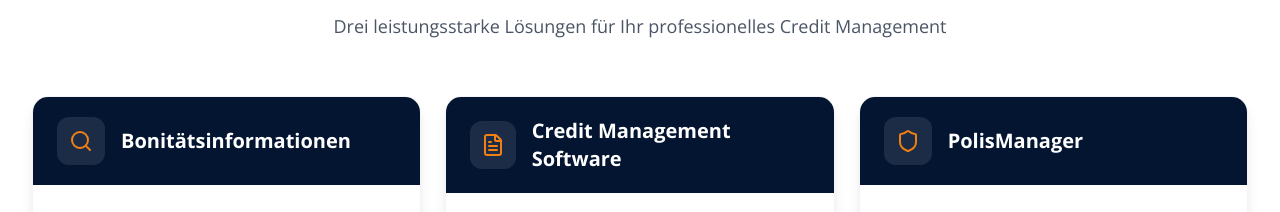
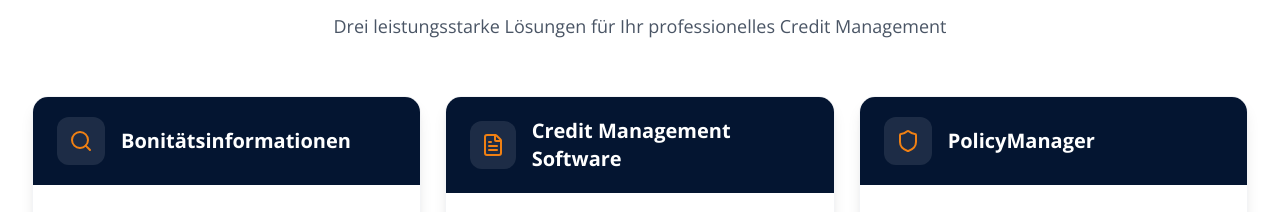
Before and after one commit to timoparlison/creditDeviceGermany, a Next.js app: page / in a window 1280 px wide. Shown: the part 1603-1815 px from the top of the page. Built offline with nearby package versions, Linux system fonts and the light colour scheme.

Commit message:
clean labels

```diff
--- a/src/app/layout.tsx
+++ b/src/app/layout.tsx
@@ -14,7 +14,7 @@
     template: '%s | CreditDevice',
   },
   description: 'Vermeiden Sie finanzielle Risiken und verwalten Sie Ihr gesamtes Credit Management in einer leistungsstarken Anwendung. Bonitätsinformationen, Debitorenmanagement und Kreditversicherung.',
-  keywords: ['Credit Management', 'Bonitätsinformationen', 'Debitorenmanagement', 'Kreditversicherung', 'PolisManager', 'Hamburg'],
+  keywords: ['Credit Management', 'Bonitätsinformationen', 'Debitorenmanagement', 'Kreditversicherung', 'PolicyManager', 'Hamburg'],
   authors: [{ name: 'CreditDevice GmbH' }],
   creator: 'CreditDevice GmbH',
   publisher: 'CreditDevice GmbH',
--- a/src/app/polismanager/page.tsx
+++ b/src/app/polismanager/page.tsx
@@ -12,7 +12,7 @@
 } from 'lucide-react';
 
 export const metadata: Metadata = {
-  title: 'PolisManager',
+  title: 'PolicyManager',
   description: 'Die einzige echte Lösung zur Verwaltung Ihrer Kreditversicherung. Verwalten Sie Kreditlimits, Umsatzmeldungen und Berichte in einer Anwendung.',
 };
 
@@ -51,16 +51,16 @@
 
 const faqItems = [
   {
-    question: 'Mit welchen Kreditversicherern arbeitet PolisManager zusammen?',
-    answer: 'PolisManager ist kompatibel mit allen großen Kreditversicherern wie Euler Hermes, Coface, Atradius und vielen anderen. Die Schnittstellen werden kontinuierlich erweitert.',
+    question: 'Mit welchen Kreditversicherern arbeitet PolicyManager zusammen?',
+    answer: 'PolicyManager ist kompatibel mit allen großen Kreditversicherern wie Euler Hermes, Coface, Atradius und vielen anderen. Die Schnittstellen werden kontinuierlich erweitert.',
   },
   {
     question: 'Wie funktioniert die Limitbeantragung?',
-    answer: 'Sie können Kreditlimits direkt aus PolisManager heraus beantragen. Die Anfrage wird automatisch an Ihren Versicherer übermittelt und Sie erhalten die Antwort direkt im System.',
+    answer: 'Sie können Kreditlimits direkt aus PolicyManager heraus beantragen. Die Anfrage wird automatisch an Ihren Versicherer übermittelt und Sie erhalten die Antwort direkt im System.',
   },
   {
     question: 'Können mehrere Policen verwaltet werden?',
-    answer: 'Ja, PolisManager unterstützt die Verwaltung mehrerer Kreditversicherungspolicen gleichzeitig. Ideal für Unternehmen mit verschiedenen Gesellschaften oder internationalen Policen.',
+    answer: 'Ja, PolicyManager unterstützt die Verwaltung mehrerer Kreditversicherungspolicen gleichzeitig. Ideal für Unternehmen mit verschiedenen Gesellschaften oder internationalen Policen.',
   },
   {
     question: 'Wie werden Umsatzmeldungen erstellt?',
@@ -68,11 +68,11 @@
   },
 ];
 
-export default function PolisManagerPage() {
+export default function PolicyManagerPage() {
   return (
     <>
       <Hero
-        title="PolisManager"
+        title="PolicyManager"
         subtitle="Die einzige echte Lösung zur Verwaltung Ihrer Kreditversicherung. Behalten Sie den Überblick über Limits, Umsatzmeldungen und Schäden."
         primaryCta={{
           text: 'Demo anfordern',
@@ -100,7 +100,7 @@
               Maximieren Sie Ihren Versicherungsschutz
             </h2>
             <p className="text-lg text-gray-600 mb-6">
-              PolisManager hilft Ihnen, das Maximum aus Ihrer Kreditversicherung
+              PolicyManager hilft Ihnen, das Maximum aus Ihrer Kreditversicherung
               herauszuholen. Behalten Sie den Überblick über Ihre Limits, erhalten
               Sie rechtzeitig Warnungen und melden Sie Umsätze mit wenigen Klicks.
             </p>
@@ -180,7 +180,7 @@
 
       <FAQ
         title="Häufig gestellte Fragen"
-        subtitle="Erfahren Sie mehr über PolisManager"
+        subtitle="Erfahren Sie mehr über PolicyManager"
         items={faqItems}
       />
     </>
--- a/src/components/layout/Footer.tsx
+++ b/src/components/layout/Footer.tsx
@@ -7,7 +7,7 @@
   produkte: [
     { name: 'Bonitätsinformationen', href: '/bonitaetsinformationen' },
     { name: 'Credit Management Software', href: '/credit-management-software' },
-    { name: 'PolisManager', href: '/polismanager' },
+    { name: 'PolicyManager', href: '/polismanager' },
   ],
   unternehmen: [
     { name: 'Über uns', href: '/ueber-uns' },
--- a/src/components/sections/ProductCards.tsx
+++ b/src/components/sections/ProductCards.tsx
@@ -18,7 +18,7 @@
     features: ['Zentrales Kundendossier', 'Automatische Workflows', 'Online-Zahlungsoptionen', 'Umfassende Berichterstellung'],
   },
   {
-    title: 'PolisManager',
+    title: 'PolicyManager',
     description: 'Die einzige echte Lösung zur Verwaltung Ihrer Kreditversicherung.',
     href: '/polismanager',
     icon: Shield,
```
Also changed, not shown: 1 other file (tests, documents, lock files or other folders).
